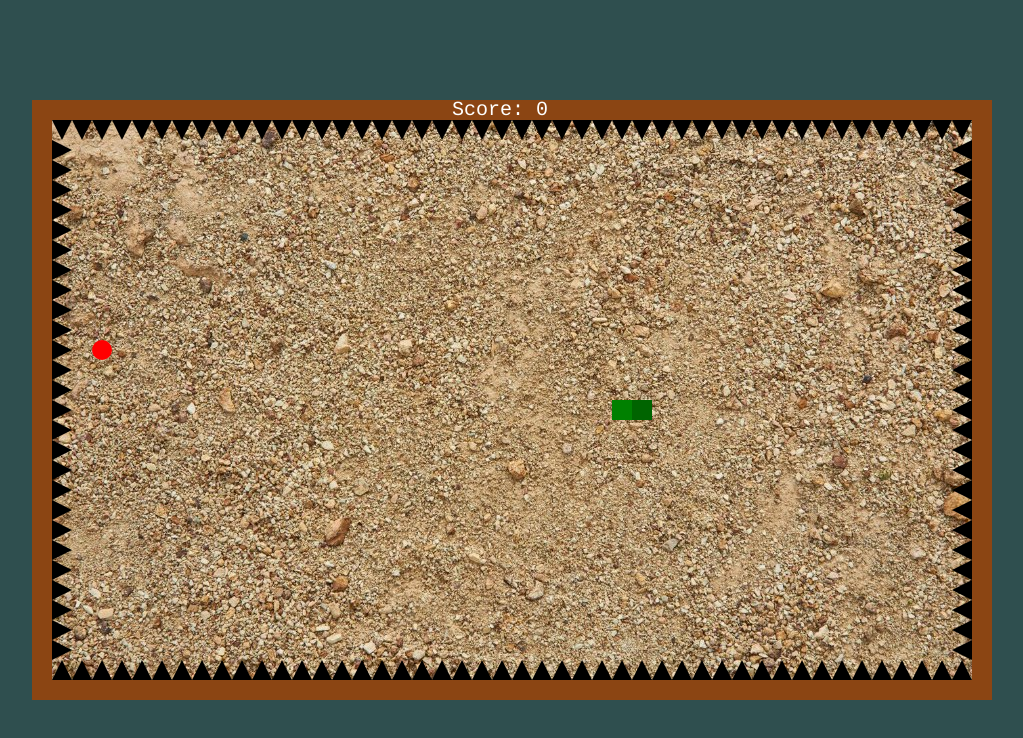
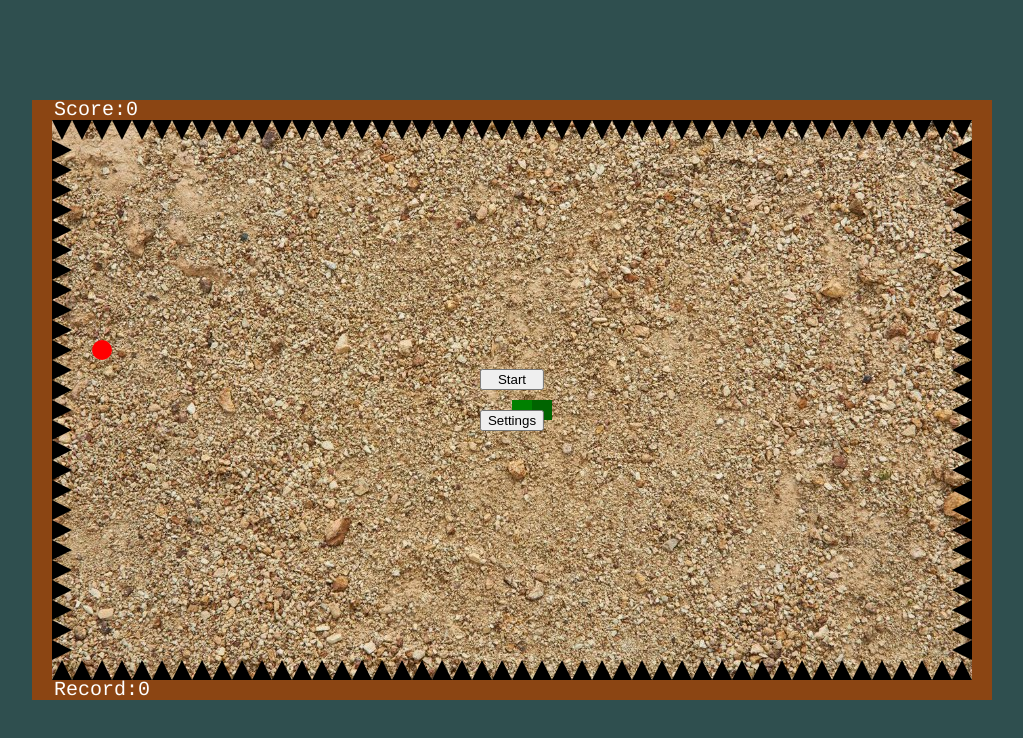
Before and after one commit to Olexander42/snake-game, a plain HTML site: page index.html in a window 1280 px wide. Shown: the whole page, without its empty margins (128-1151 px from the left). Drawn offline with Linux system fonts and the light colour scheme.

Commit message:
started working with menu

```diff
--- a/index.html
+++ b/index.html
@@ -11,8 +11,13 @@
   <body>
     <div class="background"></div>
     <div class="container">
+      <div class="menu">
+        <button class="start-btn">Start</button>
+        <button class="settings-btn">Settings</button>
+      </div>
       <canvas class="playground">playground</canvas>
       <canvas class="score" width="200" height="30">score</canvas>
+      <canvas class="record" width="200" height="30">score</canvas>
     </div>
     </body>
 </html>
--- a/script.js
+++ b/script.js
@@ -1,21 +1,22 @@
 const html = document.querySelector("html");
-//const background = document.querySelector(".background");
+const menu = document.querySelector(".menu");
+const start = document.querySelector(".start-btn");
 const background = document.querySelector(".background");
 const container = document.querySelector(".container");
 const playground = document.querySelector(".playground");
 const score = document.querySelector(".score");
+const record = document.querySelector(".record");
 
 const plgrndCtx = playground.getContext("2d");
 const scrCtx = score.getContext("2d");
-let points = 0;
+const rcrdCtx = record.getContext("2d");
+let points;
+let best = 0;
 let playgroundWidth;
 let playgroundHeight;
 let intervalId;
 
 /*
-- control 360 turn bug
-- pause the game on death (something goes wrong if snake dies between framed)
-- show best result (from current sessions as well all time)
 - menu (start / stats / settings (snake color / block size))
 - snake gradient color
 - restraing control
@@ -26,8 +27,10 @@ let intervalId;
 const block = 20;
 let clip = block/2; // clip-path value to use on background
 
-score.width = block * 7;
-score.height = block;
+[score, record].forEach((el) => {
+  el.width = block * 7;
+  el.height = block;
+})
 
 function drawblock(x, y, type="square") {
   plgrndCtx.beginPath();
@@ -49,17 +52,15 @@ function draw(mode) {
     containerWidth = Math.round(containerWidth / 20) * 20 ;
     containerHeight = Math.round(containerHeight / 20) * 20;
     // apply the sizing
-    container.style.width = containerWidth + "px";
-    container.style.height = containerHeight + "px";
-    background.style.width = containerWidth + "px";
-    background.style.height = containerHeight + "px";
+    document.documentElement.style.setProperty("--container-width", containerWidth + "px");
+    document.documentElement.style.setProperty("--container-height", containerHeight + "px");
 
-    drawScore();
+    displayInfo(scrCtx, " Score:", points);
+    displayInfo(rcrdCtx, " Record:", best);
   } else if (mode === "shrink") {
       // shrink container
       container.style.width = containerWidth - block + "px";
       container.style.height = containerHeight - block + "px";
-
       // clip background image
       background.style.clipPath = `inset(${clip + 1}px)`;
       clip += block/2;
@@ -88,13 +89,13 @@ function drawBorder() {
   plgrndCtx.stroke();
 }
 
-function drawScore() {
-  scrCtx.clearRect(4 * block , 0, 5 * block, block);
-  scrCtx.font = `${block}px Courier`;
-  scrCtx.fillStyle = "white";
-  scrCtx.textAlign = "left";
-  scrCtx.textBaseline = "middle";
-  scrCtx.fillText("Score: " + points, block/2, block/2);
+function displayInfo(ctx, text, data) {
+  ctx.clearRect(4 * block , 0, 5 * block, block);
+  ctx.font = `${block}px Courier`;
+  ctx.fillStyle = "white";
+  ctx.textAlign = "left";
+  ctx.textBaseline = "middle";
+  ctx.fillText(text + data, block/2, block/2);
 }
 
 function drawSpike(i=1, j=1, base, direction) {
@@ -190,13 +191,17 @@ class SnakeGame {
 
   _grow() {
     points++;
+    if (points > best) {
+      best = points;
+      displayInfo(rcrdCtx, " Record:", best)
+    }
+    displayInfo(scrCtx, " Score:", points);
     this.length++;
     this.speed++;
     this._checkShrink(); // playground size remains or shrinks
     if (!this._checkCollision()) { // if the game doesn't get reset because of collision
       this._randomFoodCreation();
       this._initWindup();
-      drawScore();
     }
   }
 
@@ -267,8 +272,9 @@ class SnakeGame {
     if (mode === "reset") {
       await freeze(5000);  // pause on the moment of collision before starting movement again
       this.speed = 1;
+    } else {
+    windup(this.speed);
     }
-    windup(this.speed);
   }
 
   _coordInsideTail(x, y) {
@@ -314,7 +320,6 @@ class SnakeGame {
     resetSize();
     this._init();
   }
-
 }
 
 function getRandomInt(min, max) {
@@ -328,12 +333,13 @@ function freeze(ms) {
 
 
 // controls
-html.addEventListener("keydown", (event) => {
+const handleKeydown = (event) => {
   switch (event.key) {
     case "ArrowUp":
       if (snake.yDirection !== 1) {
         snake.xDirection = 0;
         snake.yDirection = -1;
+        html.removeEventListener("keydown", handleKeydown); // only one change per frame is allowed
       }
       break;
 
@@ -341,6 +347,7 @@ html.addEventListener("keydown", (event) => {
       if (snake.xDirection !== -1) {
         snake.xDirection = 1;
         snake.yDirection = 0;
+        html.removeEventListener("keydown", handleKeydown);
       }
       break;
 
@@ -348,6 +355,7 @@ html.addEventListener("keydown", (event) => {
       if (snake.yDirection !== -1) {
         snake.xDirection = 0;
         snake.yDirection = 1;
+        html.removeEventListener("keydown", handleKeydown);
       }
       break;
 
@@ -355,18 +363,27 @@ html.addEventListener("keydown", (event) => {
       if (snake.xDirection !== 1) {
         snake.xDirection = -1;
         snake.yDirection = 0;
+        html.removeEventListener("keydown", handleKeydown);
       }
       break;
   }
-})
+}
+
+const control = () => {
+  html.addEventListener("keydown", handleKeydown);
+}
 
 // start the game
 const snake = new SnakeGame();
 
 function windup(speed) {
   intervalId = setInterval(() => {
+    control();
     snake.move();
   }, 1000 / speed);
 }
 
-windup(1);
+start.addEventListener("click", () => {
+  windup(1);
+  menu.style.display = "none";
+})
--- a/style.css
+++ b/style.css
@@ -1,3 +1,8 @@
+:root {
+  --container-width: 75vw;
+  --container-height: 75vh;
+}
+
 body {
   margin: 0;
   overflow: hidden;
@@ -15,16 +20,30 @@ body {
   /* make them stack on top of each other */
   position: absolute;
   inset: 0;
-  width: 75vw;
-  height: 75vh;
+  width: var(--container-width);
+  height: var(--container-height);
   margin: auto;
   /* margin is the only viable way of centering here
    because center has to stay in the center during shrink() */
 }
 
-.score {
-  /* sticks to the center of the top border of its parent */
+.score,
+.record {
   position: absolute;
   inset: 0;
-  justify-self: center;
 }
+
+.record {
+  align-self: end;
+}
+
+.menu {
+  display: flex;
+  flex-direction: column;
+  gap: 20px;
+  width: min-content;
+  height: min-content;
+  position: absolute;
+  inset: 50%;
+  transform: translate(-50%, -50%);
+}
```
